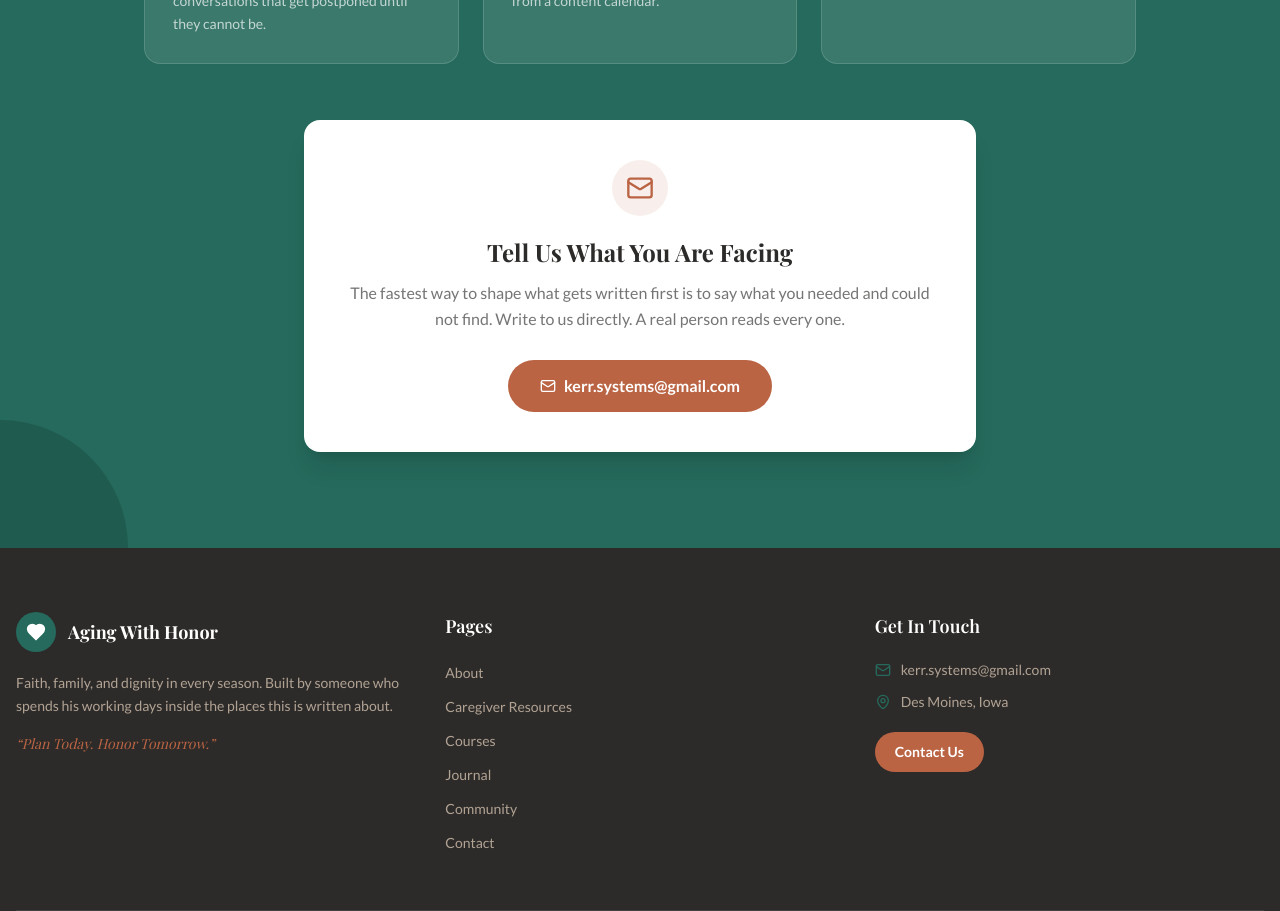
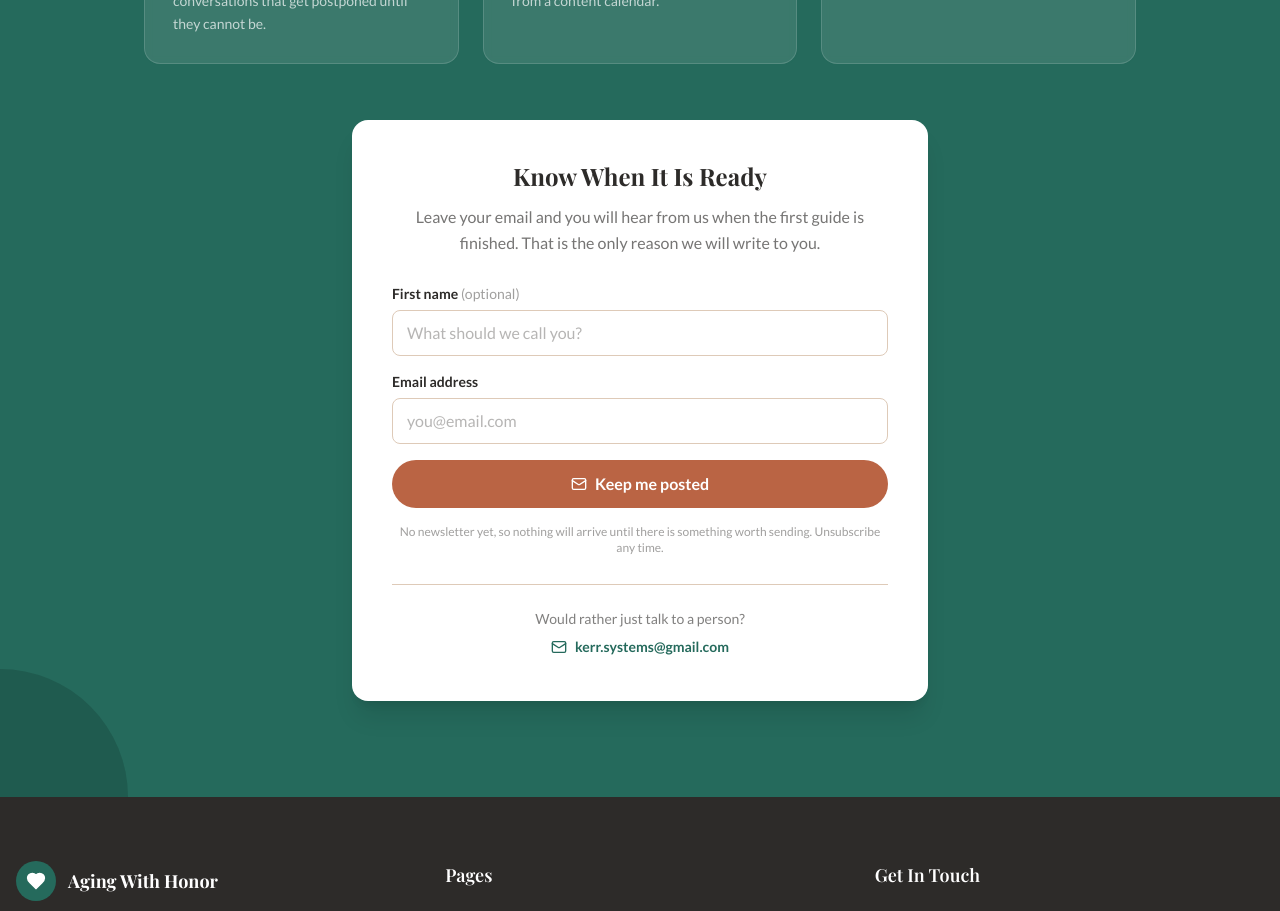
Before and after one commit to kerrtk/aging-with-honor-site, a Next.js app: page / in a window 1280 px wide. Shown: the part 3000-3911 px from the top of the page. Built offline with nearby package versions, Linux system fonts and the light colour scheme; a web font is replaced by a local one.

Commit message:
Replace the mailto-only CTA with the working signup form

```diff
--- a/components/whats-coming.tsx
+++ b/components/whats-coming.tsx
@@ -1,4 +1,5 @@
 import { Mail } from "lucide-react"
+import { SubscribeForm } from "@/components/subscribe-form"
 
 const inProgress = [
   {
@@ -44,24 +45,31 @@ export function WhatsComing() {
           ))}
         </div>
 
-        <div className="bg-white rounded-2xl p-8 sm:p-10 text-center max-w-2xl mx-auto shadow-xl">
-          <div className="w-14 h-14 rounded-full bg-terracotta/10 flex items-center justify-center mx-auto mb-5">
-            <Mail className="w-7 h-7 text-terracotta" />
+        <div className="bg-white rounded-2xl p-8 sm:p-10 max-w-xl mx-auto shadow-xl">
+          <div className="text-center mb-7">
+            <h3 className="font-playfair text-2xl font-bold text-charcoal mb-3">
+              Know When It Is Ready
+            </h3>
+            <p className="font-lato text-charcoal/65 leading-relaxed">
+              Leave your email and you will hear from us when the first guide is
+              finished. That is the only reason we will write to you.
+            </p>
           </div>
-          <h3 className="font-playfair text-2xl font-bold text-charcoal mb-3">
-            Tell Us What You Are Facing
-          </h3>
-          <p className="font-lato text-charcoal/65 leading-relaxed mb-7">
-            The fastest way to shape what gets written first is to say what you needed
-            and could not find. Write to us directly. A real person reads every one.
+
+          <SubscribeForm source="homepage" />
+
+          <div className="mt-7 pt-6 border-t border-cream-dark text-center">
+            <p className="font-lato text-sm text-charcoal/60 mb-2">
+              Would rather just talk to a person?
             </p>
             <a
               href="mailto:kerr.systems@gmail.com?subject=Aging%20With%20Honor"
-            className="inline-flex items-center gap-2 bg-terracotta hover:bg-terracotta-dark text-white font-lato font-semibold px-8 py-3.5 rounded-full transition-colors"
+              className="inline-flex items-center gap-2 font-lato font-semibold text-sm text-teal hover:text-teal-dark transition-colors"
             >
-            <Mail className="w-4 h-4" />
+              <Mail className="w-4 h-4" aria-hidden="true" />
               kerr.systems@gmail.com
             </a>
+          </div>
         </div>
       </div>
     </section>
```
Lines whose indentation alone changed are shown as unchanged.
